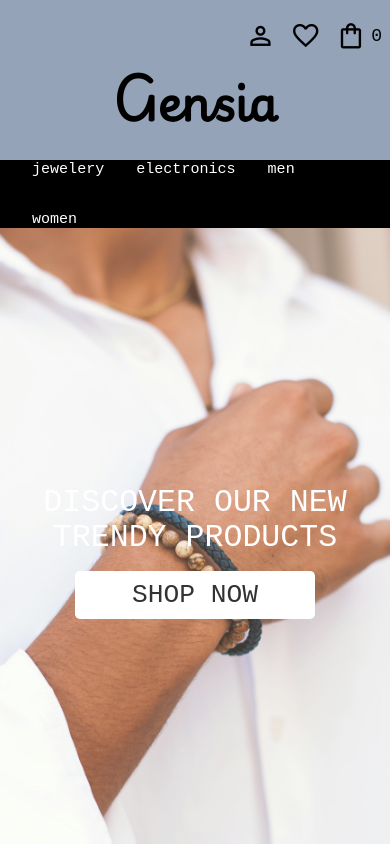
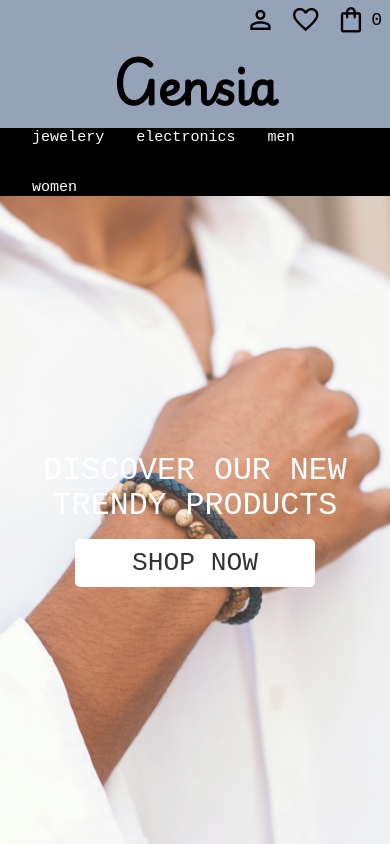
Before and after one commit to Mustafa1908/shopping-cart, a React (Vite) app: page / in a window 390 px wide. Shown: the top 844 px of the page. Built offline with nearby package versions, Linux system fonts and the light colour scheme.

Commit message:
Make navbar link responsive on small screen

```diff
--- a/src/pages/Header/Header.module.css
+++ b/src/pages/Header/Header.module.css
@@ -24,7 +24,7 @@
   flex-direction: column;
   background-color: #94a3b8;
   min-width: 100%;
-  min-height: 10rem;
+  min-height: 5rem;
 }
 
 .iconContainer {
@@ -97,7 +97,7 @@
   min-width: 70%;
 }
 
-@media (min-width: 368px) {
+@media (min-width: 300px) {
   .navBarLinkContainer {
     display: flex;
     justify-content: flex-start;
```
